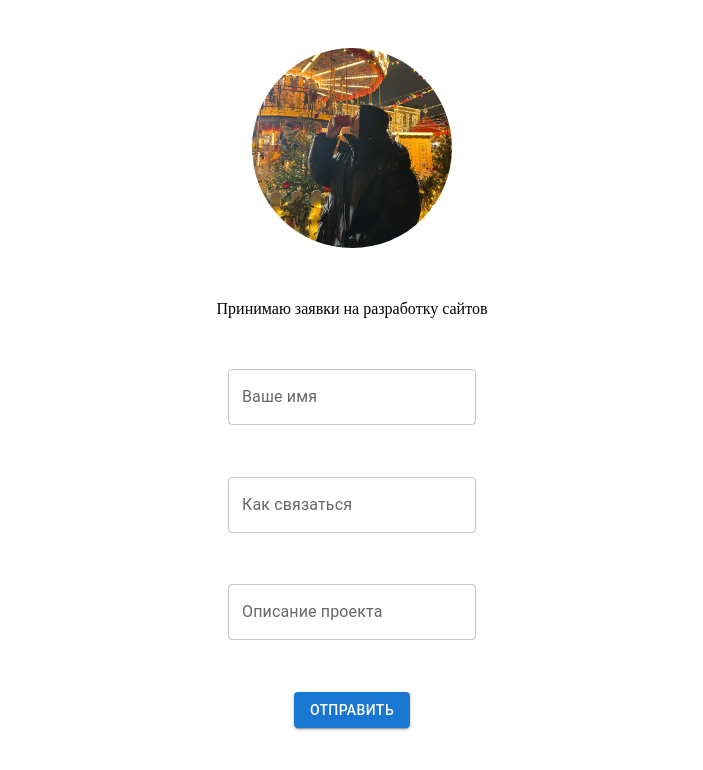
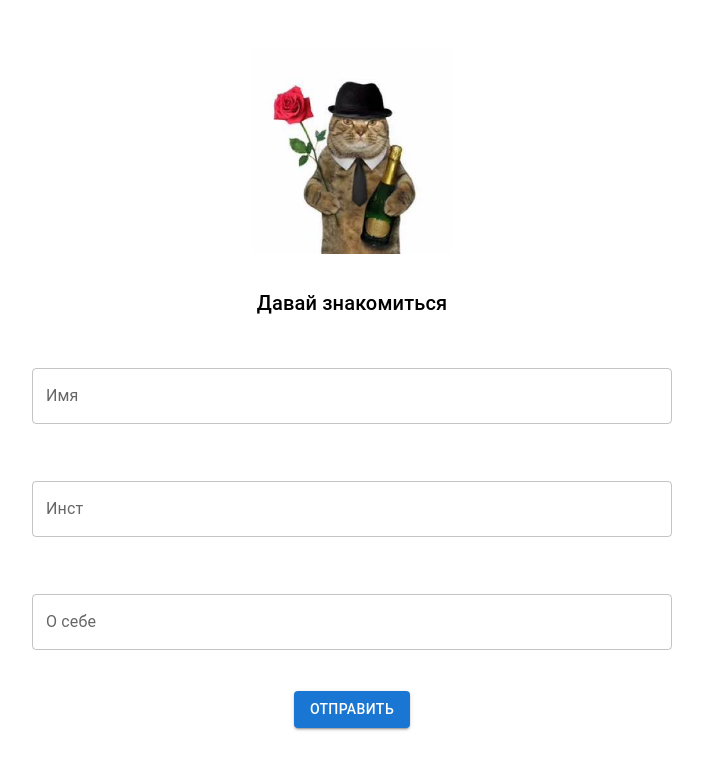
Before and after one commit to akasyuka/date-web, a React (Create React App) app: page / in a window 1280 px wide. Shown: the top 770 px of the page, without its empty margins (288-991 px from the left). Built offline with nearby package versions, Linux system fonts and the light colour scheme.

Commit message:
post запрос на бэк

```diff
--- a/src/components/App/App.js
+++ b/src/components/App/App.js
@@ -1,5 +1,5 @@
 import React from "react";
-import Main from "../Main.js";
+import Main from "../Main/Main.js";
 
 class App extends React.Component {
 
--- a/src/components/Main.js
+++ /dev/null
@@ -1,68 +0,0 @@
-import Button from '@mui/material/Button';
-import TextField from '@mui/material/TextField';
-import Avatar from '@mui/material/Avatar';
-import Alert from '@mui/material/Alert';
-import React, { useState } from "react";
-import { CompletionInfoFlags } from 'typescript';
-
-const containerStyle = {
-  display: 'flex',
-  flexDirection: 'column',
-  alignItems: 'center', // Выровнять по центру (по желанию)
-  height: '90vh',
-  justifyContent: 'space-between',
-};
-
-const imageStyle = {
-    marginTop: '5vh',
-    width: '200px', // По желанию: установите ширину изображения
-    height: 'auto',
-  };
-
-
-function Main() {
-    const [buttonVisible, setButtonVisible] = useState(true);
-    const [alertVisible, setAlertVisible] = useState(false);
-    const [textFieldVisible, setTextFieldVisible] = useState(true);
-
-const handleClick = () => {
-    // При клике изменяем состояние кнопки
-    setButtonVisible(false);
-    setAlertVisible(true);
-    setTextFieldVisible(false);
-};
-    return (
-
-      <div style={containerStyle}>
-        {/* <Avatar alt="Remy Sharp" src="/images/cat.jpg" /> */}
-        <Avatar
-        src="/images/me.jpg" // Замените на фактический путь к изображению
-        alt="Описание изображения"
-        style={imageStyle}
-      />
-        <div>Принимаю заявки на разработку сайтов</div>
-        {textFieldVisible && (
-        <TextField label="Ваше имя" />
-        )}
-        {textFieldVisible && (
-        <TextField label="Как связаться" />
-        )}
-        {textFieldVisible && (
-        <TextField label="Описание проекта" />
-        )}
-        {buttonVisible && (
-        <Button variant="contained" color="primary" onClick={handleClick}>
-          Отправить
-        </Button>
-      )}
-
-    {alertVisible && (
-        <Alert severity="success">
-          Отправлено
-        </Alert>
-      )}
-      </div>
-    );
-  }
-
-export default Main;
--- /dev/null
+++ b/src/components/Main/Main.js
@@ -0,0 +1,119 @@
+import Button from '@mui/material/Button';
+import TextField from '@mui/material/TextField';
+import Alert from '@mui/material/Alert';
+import Typography from '@mui/material/Typography';
+import React, { useState } from "react";
+
+const containerStyle = {
+  display: 'flex',
+  flexDirection: 'column',
+  alignItems: 'center',
+  alignContent: 'center',
+  height: '90vh',
+  width: '50vw',
+  margin: '0 auto',
+  justifyContent: 'space-between',
+};
+
+const imageStyle = {
+    marginTop: '5vh',
+    width: '200px',
+    height: 'auto',
+    alignSelf: 'center',
+  };
+
+const Main = () => {
+  const [formData, setFormData] = useState({
+    name: '',
+    inst: '',
+    about: '',
+  });
+
+  const [textFieldVisible, setTextFieldVisible] = useState(true);
+  const [buttonVisible, setButtonVisible] = useState(true);
+  const [alertVisible, setAlertVisible] = useState(false);
+
+
+  const handleInputChange = (e) => {
+    const { name, value } = e.target;
+    setFormData((prevData) => ({
+      ...prevData,
+      [name]: value,
+
+    }));
+  };
+
+  const handleClick = async () => {
+    try {
+      const response = await fetch('http://localhost:8080/saveAboutForm', {
+        method: 'POST',
+        headers: {
+          'Content-Type': 'application/json',
+        },
+        body: JSON.stringify(formData),
+      });
+
+      if (response.ok) {
+        console.log('Post request successful');
+      } else {
+        console.error('Error in post request');
+      }
+    } catch (error) {
+      console.error('Error in post request:', error);
+    };
+    setButtonVisible(false);
+    setAlertVisible(true);
+    setTextFieldVisible(false);
+  };
+
+  return (
+    <div style={containerStyle}>
+      <img alt="Remy Sharp" src="/images/cat.jpg" style={imageStyle}/>
+      <Typography variant="h6" color="black">
+      Давай знакомиться
+    </Typography>
+      {textFieldVisible && (
+        <TextField
+          name="name"
+          label="Имя"
+          value={formData.name}
+          onChange={handleInputChange}
+          fullWidth
+          margin="normal"
+        />
+      )}
+      {textFieldVisible && (
+        <TextField
+          name="inst"
+          label="Инст"
+          value={formData.inst}
+          onChange={handleInputChange}
+          fullWidth
+          margin="normal"
+        />
+      )}
+      {textFieldVisible && (
+        <TextField
+          name="about"
+          label="О себе"
+          value={formData.about}
+          onChange={handleInputChange}
+          fullWidth
+          margin="normal"
+        />
+      )}
+      {buttonVisible && (
+        <Button variant="contained" color="primary" onClick={handleClick}>
+          Отправить
+        </Button>
+      )}
+      {alertVisible && (
+        <Alert severity="success">
+          Отправлено
+        </Alert>
+      )}
+    </div>
+  );
+};
+
+export default Main;
```
Also changed, not shown: src/components/Main/Main.css (added), 2 other files (tests, documents, lock files or other folders).
